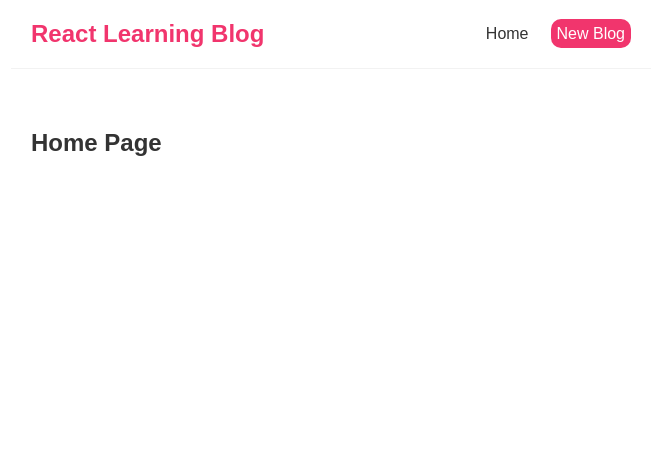
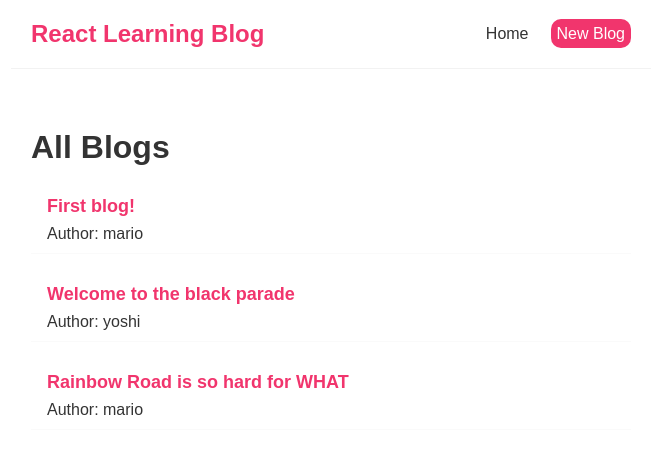
Before and after one commit to preethisun0801/example-blog, a React (Create React App) app: page / in a window 1280 px wide. Shown: the top 454 px of the page, without its empty margins (309-971 px from the left). Built offline with nearby package versions, Linux system fonts and the light colour scheme.

Commit message:
home page blogs display

```diff
--- a/src/Home.js
+++ b/src/Home.js
@@ -1,7 +1,21 @@
+import {useState} from 'react';
 const Home = () => {
+    const [blogs,setBlogs] = useState(
+        [
+            {title:"First blog!",body:"Lorem ipsum, dolor sit amet consectetur adipisicing elit. Ab soluta fugiat aut nesciunt nihil eligendi rerum iusto omnis dolorum inventore?",author:"mario",id:1},
+            {title:"Welcome to the black parade",body:"Lorem ipsum, dolor sit amet consectetur adipisicing elit. Ab soluta fugiat aut nesciunt nihil eligendi rerum iusto omnis dolorum inventore?",author:"yoshi",id:2},
+            {title:"Rainbow Road is so hard for WHAT",body:"Lorem ipsum, dolor sit amet consectetur adipisicing elit. Ab soluta fugiat aut nesciunt nihil eligendi rerum iusto omnis dolorum inventore?",author:"mario",id:3}
+        ]
+    );
     return (
         <div className="home">
-            <h2>Home Page</h2>
+            <h1>All Blogs</h1>
+            {blogs.map((blog)=>(
+                <div className="blog-preview" key={blog.id}>
+                    <h2>{blog.title}</h2>
+                    <p>Author: {blog.author}</p>
+                </div>
+            ))}
         </div>
     );
 }
--- a/src/index.css
+++ b/src/index.css
@@ -36,3 +36,19 @@
   margin:40px auto;
   padding:20px;
 }
+
+.blog-preview {
+  padding:10px 16px;
+  margin:20px 0;
+  border-bottom:1px solid #fafafa;
+}
+
+.blog-preview:hover {
+  box-shadow:1px 3px 5px rgba(0,0,0,0.1);
+}
+
+.blog-preview h2 {
+  font-size:18px;
+  color:#f1356d;
+  margin-bottom: 8px;
+}
```
